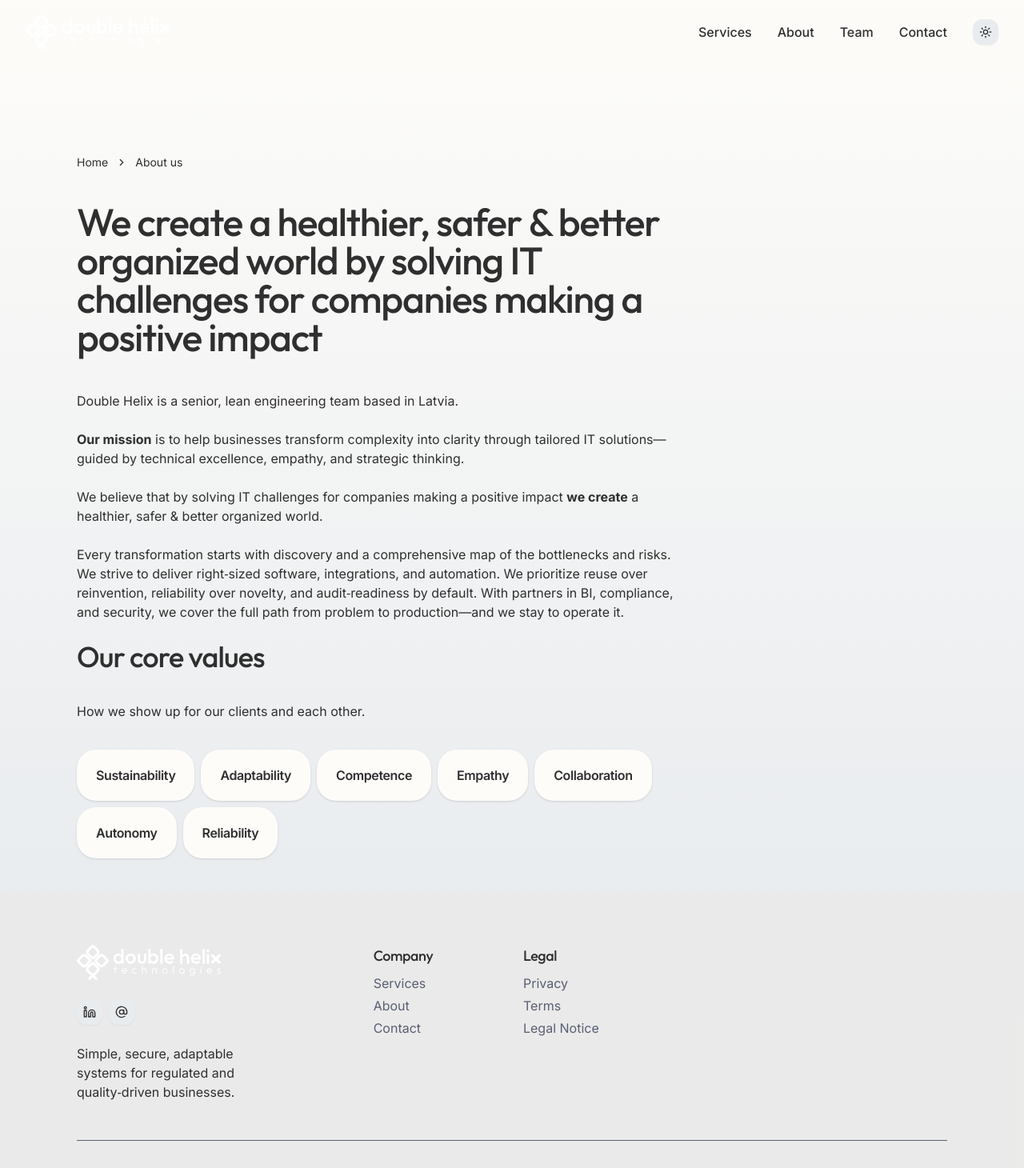
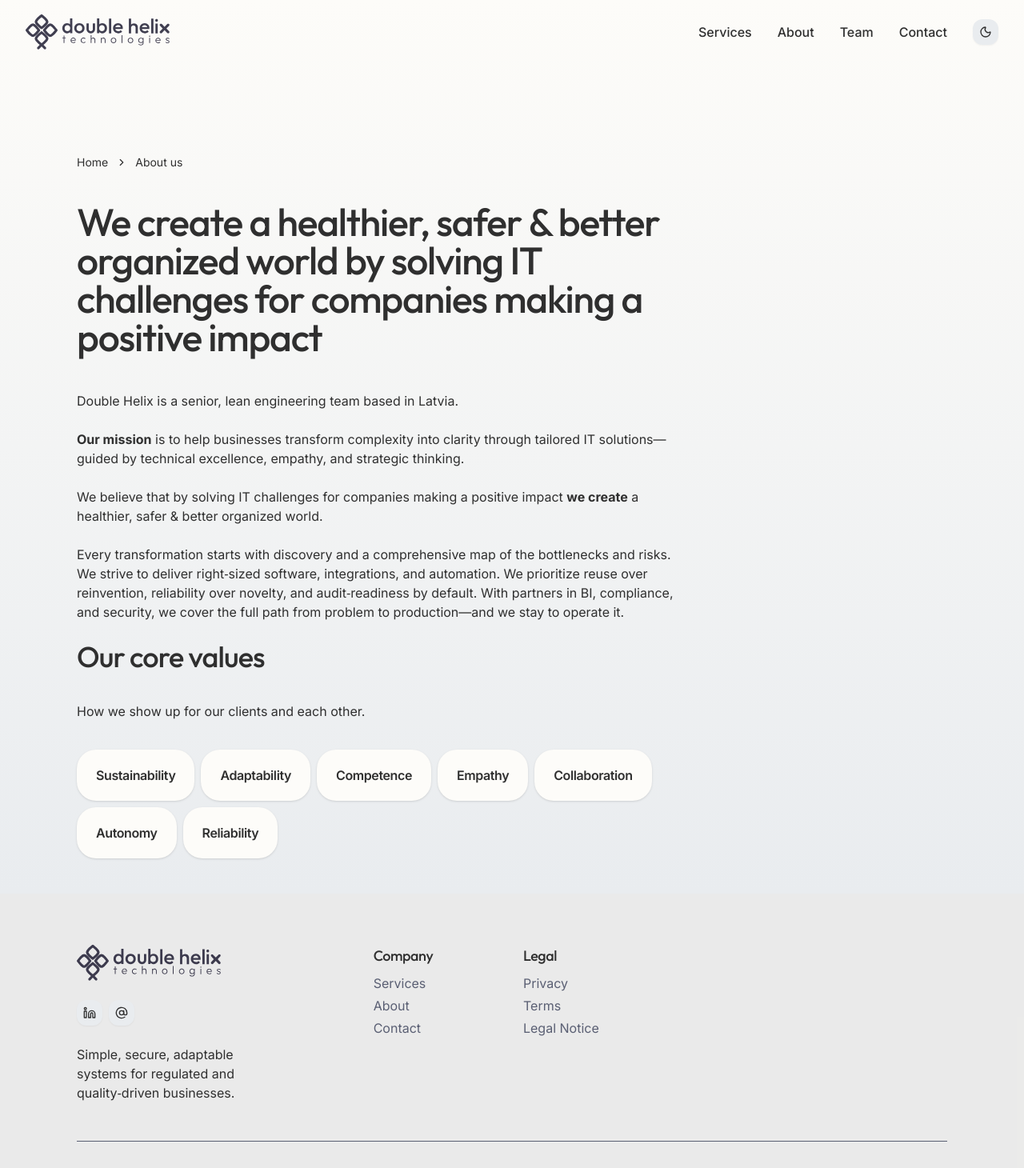
Before and after one commit to Double-Helix-Technologies/Double-Helix-Technologies.github.io, a Next.js app: page /about in a window 1280 px wide. Shown: the top 1460 px of the page at 80% size. Built offline with nearby package versions, Linux system fonts and the light colour scheme.

Commit message:
theme toggle cleanup and themed logo

```diff
--- a/app/components/Footer.tsx
+++ b/app/components/Footer.tsx
@@ -4,8 +4,11 @@ import Image from 'next/image';
 import { Separator } from '@radix-ui/react-separator';
 import { Button } from './ui/button';
 import { AtSign, Linkedin } from 'lucide-react';
+import { useTheme } from '@/app/components/ThemeProvider';
 
 export default function Footer() {
+  const {logo} = useTheme()
+
   return (
     <footer className="pt-16 pb-8 bg-gray-600/10" aria-labelledby="footer-heading">
       <Separator/>
@@ -16,12 +19,11 @@ export default function Footer() {
         <div className="grid grid-cols-1 md:grid-cols-3 gap-6">
           <div className="max-w-52 flex flex-col gap-6">
             <Image
-              src="/images/logo-full.svg"
+              src={logo}
               alt="Double Helix Technologies Logo"
-              color={'text-text-primary'}
               width={180}
               height={0}
-              className="h-auto mr-5 text-text-primary"
+              className="h-auto mr-5 opacity-80"
             />
             <div className="flex gap-2">
               <Button size="icon" variant="secondary"><a href="https://www.linkedin.com/company/double-helix-technologies"><Linkedin/></a></Button>
--- a/app/components/Navigation.tsx
+++ b/app/components/Navigation.tsx
@@ -4,8 +4,12 @@ import { useEffect, useState } from 'react';
 import Link from 'next/link';
 import Image from 'next/image';
 import ThemeToggle from './ThemeToggle';
+import { useTheme } from '@/app/components/ThemeProvider';
+import { Button } from '@/app/components/ui/button';
+import { X } from 'lucide-react';
 
 export default function Navigation() {
+  const { logo } = useTheme();
   const [mobileMenuOpen, setMobileMenuOpen] = useState(false);
   const [scrolled, setScrolled] = useState(false);
 
@@ -25,6 +29,18 @@ export default function Navigation() {
     { name: 'Contact', href: '/#contact' }
   ];
 
+  const getLogo = () => {
+    return <Link href="/" className="flex items-center gap-0">
+      <Image
+        src={logo}
+        alt="Double Helix Technologies Logo"
+        width={180}
+        height={0}
+        className="h-auto mr-5 opacity-80"
+      />
+    </Link>;
+  };
+
   return (
     <>
       <header
@@ -36,15 +52,7 @@ export default function Navigation() {
       >
         <nav className="container-wider flex items-center justify-between h-20" aria-label="Global">
           <div className="flex">
-            <Link href="/" className="flex items-center gap-0">
-              <Image
-                src="/images/logo-full.svg"
-                alt="Double Helix Technologies Logo"
-                width={180}
-                height={0}
-                className="h-auto mr-5"
-              />
-            </Link>
+            {getLogo()}
           </div>
           <div className="flex md:hidden items-center gap-4">
             <ThemeToggle/>
@@ -77,30 +85,17 @@ export default function Navigation() {
       {/* Mobile menu */}
       {mobileMenuOpen && (
         <div className="md:hidden fixed inset-0 z-[60]">
-          <div className="fixed inset-0 bg-black/20 dark:bg-black/50 backdrop-blur-sm"
-               onClick={() => setMobileMenuOpen(false)}/>
+          <button
+            className="fixed inset-0 bg-black/20 dark:bg-black/50 backdrop-blur-sm"
+            onClick={() => setMobileMenuOpen(false)}/>
           <div
             className="fixed inset-y-0 right-0 z-[70] w-full max-w-sm overflow-y-auto bg-background p-6 shadow-lg dark:shadow-2xl">
             <div className="flex items-center justify-between mb-8">
-              <Link href="/" className="flex items-center gap-0">
-                <Image
-                  src="/images/logo-full.svg"
-                  alt="Double Helix Technologies Logo"
-                  width={180}
-                  height={0}
-                  className="h-auto mr-5"
-                />
-              </Link>
-              <button
-                type="button"
-                className="p-2 text-text-primary hover:bg-background-alt rounded-md transition-colors"
-                onClick={() => setMobileMenuOpen(false)}
-              >
+              {getLogo()}
+              <Button size="icon" variant="secondary" onClick={() => setMobileMenuOpen(false)}>
                 <span className="sr-only">Close menu</span>
-                <svg className="h-6 w-6" fill="none" viewBox="0 0 24 24" strokeWidth="1.5" stroke="currentColor">
-                  <path strokeLinecap="round" strokeLinejoin="round" d="M6 18L18 6M6 6l12 12"/>
-                </svg>
-              </button>
+                <X/>
+              </Button>
             </div>
             <div className="mt-8 flow-root">
               <div className="space-y-6">
--- a/app/components/ThemeProvider.tsx
+++ b/app/components/ThemeProvider.tsx
@@ -1,56 +1,59 @@
-'use client'
+'use client';
 
-import { createContext, useContext, useEffect, useState, ReactNode } from 'react'
+import { createContext, ReactNode, useContext, useEffect, useState } from 'react';
+import darkLogoSrc from '@/images/logo-full-drk.svg'
+import lightLogoSrc from '@/images/logo-full.svg'
 
-type Theme = 'light' | 'dark' | null
+type Theme = 'light' | 'dark'
 
 interface ThemeContextType {
   theme: Theme
   setTheme: (theme: 'light' | 'dark') => void
+  logo: string,
 }
 
-const ThemeContext = createContext<ThemeContextType | undefined>(undefined)
+const ThemeContext = createContext<ThemeContextType | undefined>(undefined);
 
 export function ThemeProvider({ children }: { children: ReactNode }) {
-  const [theme, setTheme] = useState<Theme>(null)
+  const [theme, setTheme] = useState<Theme>('dark');
+  const [mounted, setMounted] = useState(false);
 
   useEffect(() => {
-    const storedTheme = localStorage.getItem('theme') as Theme
-    const systemTheme = window.matchMedia('(prefers-color-scheme: dark)').matches ? 'dark' : 'light'
+    const storedTheme = localStorage.getItem('theme') as Theme;
+    const systemTheme = globalThis.matchMedia('(prefers-color-scheme: dark)').matches ? 'dark' : 'light';
 
-    setTheme(storedTheme || systemTheme)
-  }, [])
+    setTheme(storedTheme || systemTheme);
+    setMounted(true);
+  }, []);
 
   useEffect(() => {
-    if (theme === null) return
+    if (!mounted) return;
 
-    if (theme === 'dark') {
-      document.documentElement.classList.add('dark')
-    } else {
-      document.documentElement.classList.remove('dark')
-    }
+    document.documentElement.classList.toggle('dark', theme === 'dark');
+    localStorage.setItem('theme', theme);
+  }, [theme]);
 
-    localStorage.setItem('theme', theme)
-  }, [theme])
+  const logo = theme === 'dark' ? lightLogoSrc : darkLogoSrc;
 
   const value = {
     theme,
-    setTheme: (newTheme: 'light' | 'dark') => setTheme(newTheme)
-  }
+    setTheme,
+    logo
+  };
 
   return (
     <ThemeContext.Provider value={value}>
       {children}
     </ThemeContext.Provider>
-  )
+  );
 }
 
 export function useTheme() {
-  const context = useContext(ThemeContext)
+  const context = useContext(ThemeContext);
 
   if (context === undefined) {
-    throw new Error('useTheme must be used within a ThemeProvider')
+    throw new Error('useTheme must be used within a ThemeProvider');
   }
 
-  return context
+  return context;
 }
--- a/app/components/ThemeToggle.tsx
+++ b/app/components/ThemeToggle.tsx
@@ -1,48 +1,15 @@
 'use client';
 
-import { useEffect, useState } from 'react';
 import { Moon, Sun } from 'lucide-react';
 import { Button } from '@/app/components/ui/button';
+import { useTheme } from '@/app/components/ThemeProvider';
 
 export default function ThemeToggle() {
-  const [theme, setTheme] = useState('dark');
-  const [mounted, setMounted] = useState(false);
-
-  useEffect(() => {
-    setMounted(true);
-    const storedTheme = localStorage.getItem('theme');
-    if (storedTheme) {
-      setTheme(storedTheme);
-    } else if (globalThis.matchMedia('(prefers-color-scheme: dark)').matches) {
-      setTheme('dark');
-    }
-  }, []);
-
-  useEffect(() => {
-    if (!mounted) return;
-
-    if (theme === 'dark') {
-      document.documentElement.classList.add('dark');
-    } else {
-      document.documentElement.classList.remove('dark');
-    }
-    localStorage.setItem('theme', theme);
-  }, [theme, mounted]);
+  const { theme, setTheme } = useTheme();
 
   const toggleTheme = () => {
     setTheme(theme === 'light' ? 'dark' : 'light');
   };
-
-  if (!mounted) {
-    return (
-      <Button variant="secondary"
-              size="icon"
-              aria-label="Toggle theme"
-      >
-        <div className="h-5 w-5"/>
-      </Button>
-    );
-  }
 
   return (
     <Button
--- a/tsconfig.json
+++ b/tsconfig.json
@@ -24,7 +24,8 @@
     ],
     "paths": {
       "@/*": [
-        "./*"
+        "./*",
+        "./public/*"
       ]
     }
   },
```
Also changed, not shown: public/images/logo-full-drk.svg (added).
